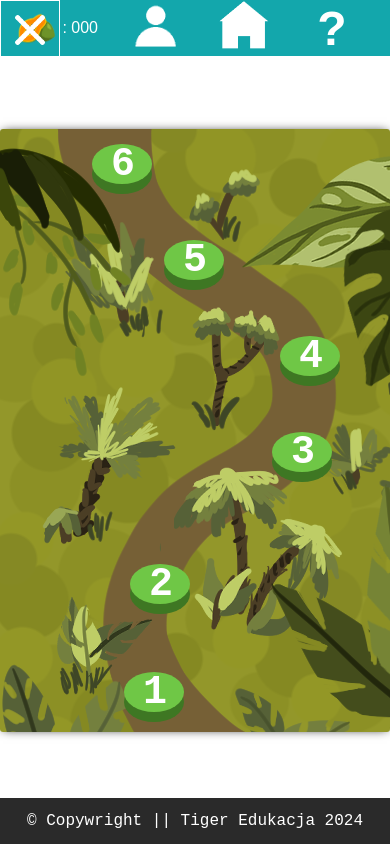
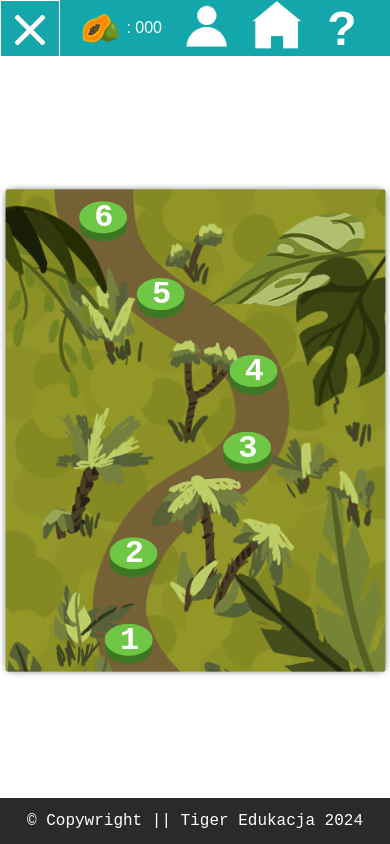
Before and after one commit to Smoothhyy/tigerek, a plain HTML site: page index.html in a window 390 px wide. Drawn offline with Linux system fonts and the light colour scheme.

Commit message:
poprawki rsp

```diff
--- a/style.css
+++ b/style.css
@@ -131,8 +131,8 @@ main{
 }
 main .main-container{
     position: relative;
-    width: 450px;
     width: 475px;
+    min-width: 475px;
     height: 603px;
     box-shadow: 0 0 10px -3px black;
     border-radius: 3px;
@@ -140,6 +140,50 @@ main .main-container{
     background-size: cover;
     background-repeat: no-repeat;
 }
+
+/*     @media(max-width: 700px){
+
+    } */
+    /* @media(max-width: 600px){
+        main .main-container{
+
+        }
+    } */
+    @media(max-width: 475px){
+        main .main-container{
+            /* height: 512.55px; */
+            width: 100%;
+            transform: scale(.9);
+
+
+        }
+        .info-container{
+            gap: 1.25rem;
+        }
+        .info-container li{
+            min-width: 40px;
+            min-height: 40px;
+        }
+        .info-container #hamburger, .info-container #return{
+            min-width: 60px;
+            min-height: 60px;
+        }
+    }
+    @media(max-width: 450px){
+        main .main-container{
+            transform: scale(.85);
+        }
+    }
+    @media(max-width: 400px){
+        main .main-container{
+            transform: scale(.8);
+        }
+    }
+    @media(max-width: 380px){
+        main .main-container{
+            transform: scale(.7);
+        }
+    }
 
     .dialog{
         position: relative;
```
